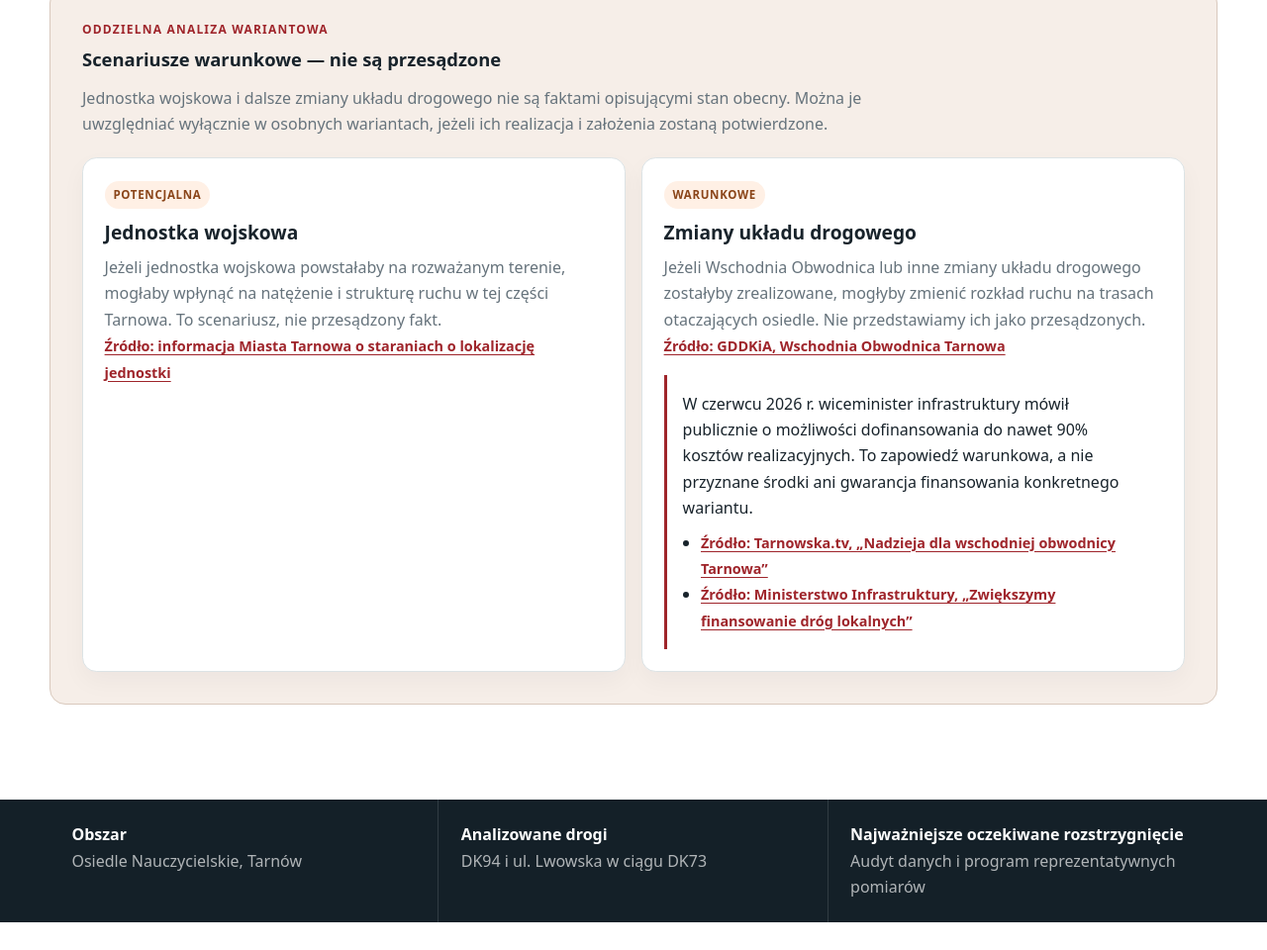
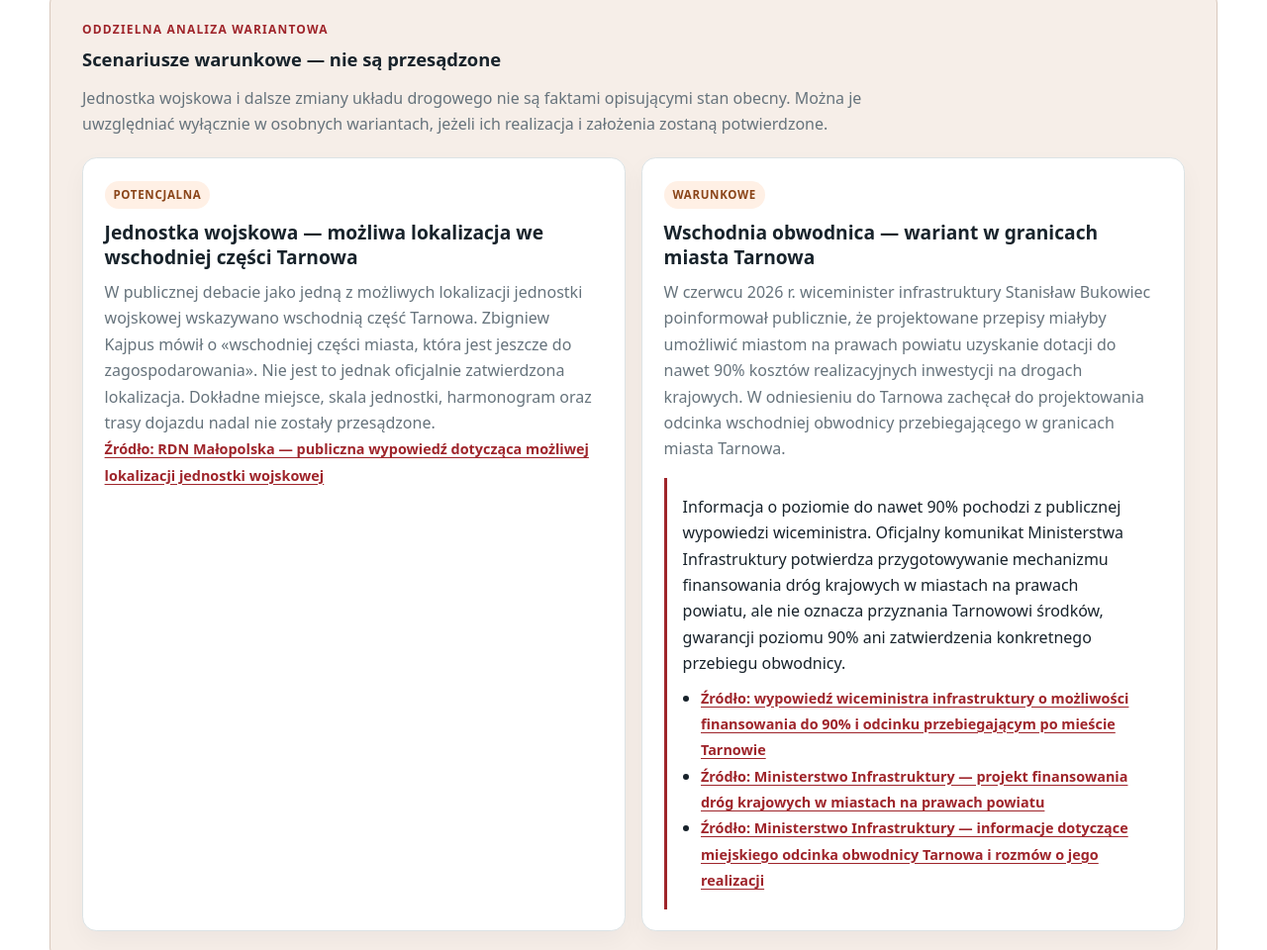
Before and after one commit to Ciszejnaosiedlunauczycielskim/Ciszej-na-osiedlu-nauczycielskim, a plain HTML site: page index.html in a window 1280 px wide. Shown: the part 6127-7087 px from the top of the page at 99% size. Drawn offline with Linux system fonts and the light colour scheme; no server answers.

Commit message:
Skoryguj źródła scenariuszy w PR 16

```diff
--- a/index.html
+++ b/index.html
@@ -138,17 +138,21 @@
           <div class="now-grid now-grid-conditional">
             <article class="now-card conditional">
               <span class="status">Potencjalna</span>
-              <h3>Jednostka wojskowa</h3>
-              <p>Jeżeli jednostka wojskowa powstałaby na rozważanym terenie, mogłaby wpłynąć na natężenie i strukturę ruchu w tej części Tarnowa. To scenariusz, nie przesądzony fakt.</p>
-              <p><a class="source-link" href="https://www.tarnow.pl/Dla-mieszkancow/Aktualnosci/Miasto/Tarnow-stara-sie-o-lokalizacje-jednostki-wojskowej" target="_blank" rel="noopener">Źródło: informacja Miasta Tarnowa o staraniach o lokalizację jednostki <span class="visually-hidden">(otwiera się w nowej karcie)</span></a></p>
+              <h3>Jednostka wojskowa — możliwa lokalizacja we wschodniej części Tarnowa</h3>
+              <p>W publicznej debacie jako jedną z możliwych lokalizacji jednostki wojskowej wskazywano wschodnią część Tarnowa. Zbigniew Kajpus mówił o «wschodniej części miasta, która jest jeszcze do zagospodarowania». Nie jest to jednak oficjalnie zatwierdzona lokalizacja. Dokładne miejsce, skala jednostki, harmonogram oraz trasy dojazdu nadal nie zostały przesądzone.</p>
+              <p><a class="source-link" href="https://rdn.pl/414961/co-z-jednostka-wojskowa-w-tarnowie-w-kwietniu-przyjedzie-komisja/" target="_blank" rel="noopener">Źródło: RDN Małopolska — publiczna wypowiedź dotycząca możliwej lokalizacji jednostki wojskowej</a></p>
             </article>
             <article class="now-card conditional">
               <span class="status">Warunkowe</span>
-              <h3>Zmiany układu drogowego</h3>
-              <p>Jeżeli Wschodnia Obwodnica lub inne zmiany układu drogowego zostałyby zrealizowane, mogłyby zmienić rozkład ruchu na trasach otaczających osiedle. Nie przedstawiamy ich jako przesądzonych.</p>
-              <p><a class="source-link" href="https://www.gov.pl/web/gddkia-krakow/wschodnia-obwodnica-tarnowa" target="_blank" rel="noopener">Źródło: GDDKiA, Wschodnia Obwodnica Tarnowa <span class="visually-hidden">(otwiera się w nowej karcie)</span></a></p>
-              <aside class="funding-source"><p>W czerwcu 2026 r. wiceminister infrastruktury mówił publicznie o możliwości dofinansowania do nawet 90% kosztów realizacyjnych. To zapowiedź warunkowa, a nie przyznane środki ani gwarancja finansowania konkretnego wariantu.</p>
-                <ul><li><a class="source-link" href="https://www.tarnowska.tv/artykul/26073%2Cnadzieja-dla-wschodniej-obwodnicy-tarnowa-tym-razem-moze-pomoc-rzad" target="_blank" rel="noopener">Źródło: Tarnowska.tv, „Nadzieja dla wschodniej obwodnicy Tarnowa”</a></li><li><a class="source-link" href="https://www.gov.pl/web/infrastruktura/zwiekszymy-finansowanie-drog-lokalnych" target="_blank" rel="noopener">Źródło: Ministerstwo Infrastruktury, „Zwiększymy finansowanie dróg lokalnych”</a></li></ul>
+              <h3>Wschodnia obwodnica — wariant w granicach miasta Tarnowa</h3>
+              <p>W czerwcu 2026 r. wiceminister infrastruktury Stanisław Bukowiec poinformował publicznie, że projektowane przepisy miałyby umożliwić miastom na prawach powiatu uzyskanie dotacji do nawet 90% kosztów realizacyjnych inwestycji na drogach krajowych. W odniesieniu do Tarnowa zachęcał do projektowania odcinka wschodniej obwodnicy przebiegającego w granicach miasta Tarnowa.</p>
+              <aside class="funding-source">
+                <p>Informacja o poziomie do nawet 90% pochodzi z publicznej wypowiedzi wiceministra. Oficjalny komunikat Ministerstwa Infrastruktury potwierdza przygotowywanie mechanizmu finansowania dróg krajowych w miastach na prawach powiatu, ale nie oznacza przyznania Tarnowowi środków, gwarancji poziomu 90% ani zatwierdzenia konkretnego przebiegu obwodnicy.</p>
+                <ul>
+                  <li><a class="source-link" href="https://www.tarnowska.tv/artykul/26073%2Cnadzieja-dla-wschodniej-obwodnicy-tarnowa-tym-razem-moze-pomoc-rzad" target="_blank" rel="noopener">Źródło: wypowiedź wiceministra infrastruktury o możliwości finansowania do 90% i odcinku przebiegającym po mieście Tarnowie</a></li>
+                  <li><a class="source-link" href="https://www.gov.pl/web/infrastruktura/zwiekszymy-finansowanie-drog-lokalnych" target="_blank" rel="noopener">Źródło: Ministerstwo Infrastruktury — projekt finansowania dróg krajowych w miastach na prawach powiatu</a></li>
+                  <li><a class="source-link" href="https://www.gov.pl/web/infrastruktura/wojewodztwo-malopolskie" target="_blank" rel="noopener">Źródło: Ministerstwo Infrastruktury — informacje dotyczące miejskiego odcinka obwodnicy Tarnowa i rozmów o jego realizacji</a></li>
+                </ul>
               </aside>
             </article>
           </div>
```
Also changed, not shown: docs/section-inventory.md (+1 -1 lines).
